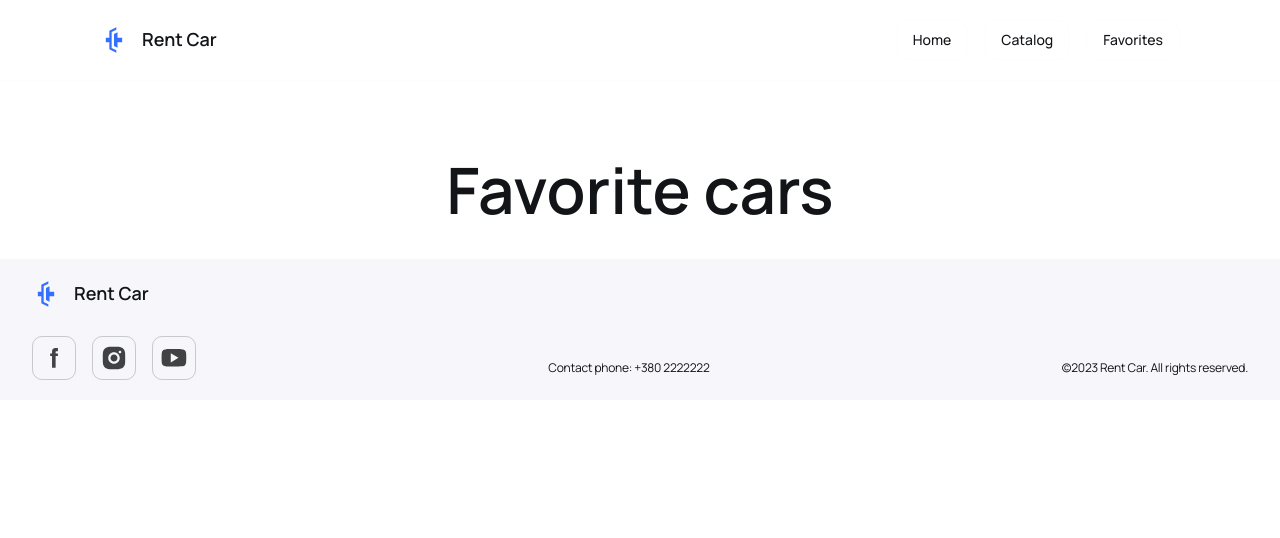
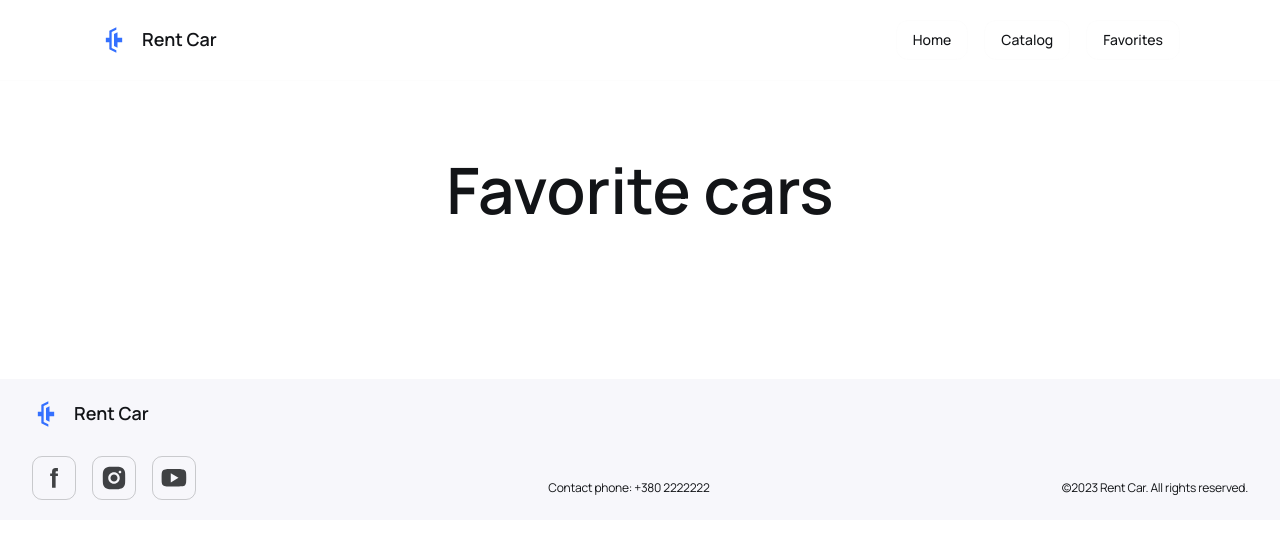
Before and after one commit to Ptz81/CarsRent, a React (Vite) app: page /CarsRent/favorite/1 in a window 1280 px wide. Shown: the top 538 px of the page. Built offline with nearby package versions, Linux system fonts and the light colour scheme.

Commit message:
added cards to favorite

```diff
--- a/src/components/Card/CardsFavorite.jsx
+++ b/src/components/Card/CardsFavorite.jsx
@@ -42,21 +42,27 @@ const CardsFavorite = ({id, make, year, address, rentalConditions, rentalCompany
     setIsOpen(!isOpen);
   };
 
-  const toggleFavorite = () => {
+    const toggleFavorite = () => {
+    const favoriteCars = JSON.parse(localStorage.getItem("favoriteCars")) || [];
+
+    const isAlreadyFavorite = favoriteCars.some((car) => car.id === id);
+
+  if (isAlreadyFavorite) {
+    return;
+  }
+
+
+    if (isFavorite) {
+      const updatedFavoriteCars = favoriteCars.filter((car) => car.id !== id);
+      localStorage.setItem("favoriteCars", JSON.stringify(updatedFavoriteCars));
+    } else {
+
+      favoriteCars.push({ id, make, year, address, rentalConditions, rentalCompany, type, model, accessories, mileage,  description, fuelConsumption, engineSize, functionalities, rentalPrice, img});
+      localStorage.setItem("favoriteCars", JSON.stringify(favoriteCars));
+    }
+
     setIsFavorite(!isFavorite);
-
-  };
-
-  //   if (!favorite) {
-  //     const favoriteCars = JSON.parse(localStorage.getItem("favoriteCars")) || [];
-  //     favoriteCars.push({ id, ...otherProps });
-  //     localStorage.setItem("favoriteCars", JSON.stringify(favoriteCars));
-  //   } else {
-  //     const favoriteCars = JSON.parse(localStorage.getItem("favoriteCars")) || [];
-  //     const updatedFavoriteCars = favoriteCars.filter((car) => car.id !== id);
-  //     localStorage.setItem("favoriteCars", JSON.stringify(updatedFavoriteCars));
-  //   }
-  // };
+    };
 
   const handleClickOutside = (event) => {
     if (CardWrapper.current && !CardWrapper.current.contains(event.target)) {
@@ -150,9 +156,9 @@ const CardsFavorite = ({id, make, year, address, rentalConditions, rentalCompany
 };
 
 export default CardsFavorite;
-HeartIcon.defaultProps = {
-  favorite: false,
-};
+// HeartIcon.defaultProps = {
+//   favorite: "false",
+// };
 CardsFavorite.propTypes = {
   id: PropTypes.number,
   make: PropTypes.string,
@@ -162,6 +168,7 @@ CardsFavorite.propTypes = {
   rentalCompany: PropTypes.string,
   rentalConditions: PropTypes.string,
   model: PropTypes.string,
+  favorite: PropTypes.bool,
   img: PropTypes.string,
   type: PropTypes.string,
   rentalPrice: PropTypes.string,
--- a/src/pages/FavoritePage.jsx
+++ b/src/pages/FavoritePage.jsx
@@ -1,9 +1,9 @@
 import styled from '@emotion/styled';
 // import { useState } from 'react';
 // import CardList from '../components/CardList/CardList';
-import TitlePage from '../components/TitlePage/TitlePage';
+import TitlePage from '../components/TitlePage/TitlePage.jsx';
 import { useEffect, useState } from 'react';
-import CardsFavorite from '../components/Card/CardsFavorite';
+import CardsFavorite from '../components/Card/CardsFavorite.jsx';
 export const Page = styled.div`
   position: relative;
   margin: 0 auto;
@@ -21,6 +21,19 @@ export const Container404 = styled.div`
   }
 `;
 
+export const List = styled.ul`
+  z-index: 2;
+  padding: 0 20px 80px 20px;
+
+  @media screen and (min-width: 768px) {
+    display: flex;
+    flex-wrap: wrap;
+    justify-content: center;
+    gap: 28px;
+    margin-top: 40px;
+  }
+`;
+
 export const Container = styled.div`
   padding: 40px 20px 40px 20px;
   @media screen and (min-width: 768px) {
@@ -28,12 +41,15 @@ export const Container = styled.div`
   }
 `;
 
+
+
 const FavoritePage = () => {
-   const [favoriteCars, setFavoriteCars] = useState([]);
- useEffect(() => {
-    const favoriteCarsFromLocalStorage = JSON.parse(localStorage.getItem('favoriteCars')) || [];
-    setFavoriteCars(favoriteCarsFromLocalStorage);
+  const [favoriteCars, setFavoriteCars] = useState([]);
+useEffect(() => {
+    const storedFavoriteCars = JSON.parse(localStorage.getItem("favoriteCars")) || [];
+    setFavoriteCars(storedFavoriteCars);
   }, []);
+
   // useEffect(() => {
   //   instance
   //     .get('api/favorite')
@@ -50,10 +66,13 @@ const FavoritePage = () => {
      <>
         <Page>
         <Container>
-             <TitlePage titlePage="Favorite cars"/>
-              {favoriteCars.map((car) => (
-            <CardsFavorite key={car.id} {...car} />
-          ))}
+          <TitlePage titlePage="Favorite cars" />
+          <List>
+             {favoriteCars.map((card) => (
+              <CardsFavorite key={card.id} {...card} />
+            ))}
+          </List>
+
         </Container>
       </Page>
     </>
--- a/vite.config.js
+++ b/vite.config.js
@@ -4,5 +4,5 @@ import react from '@vitejs/plugin-react'
 // https://vitejs.dev/config/
 export default defineConfig({
   plugins: [react()],
- base: "/CarsRent/"
+ base: "/CarsRent"
 })
```
